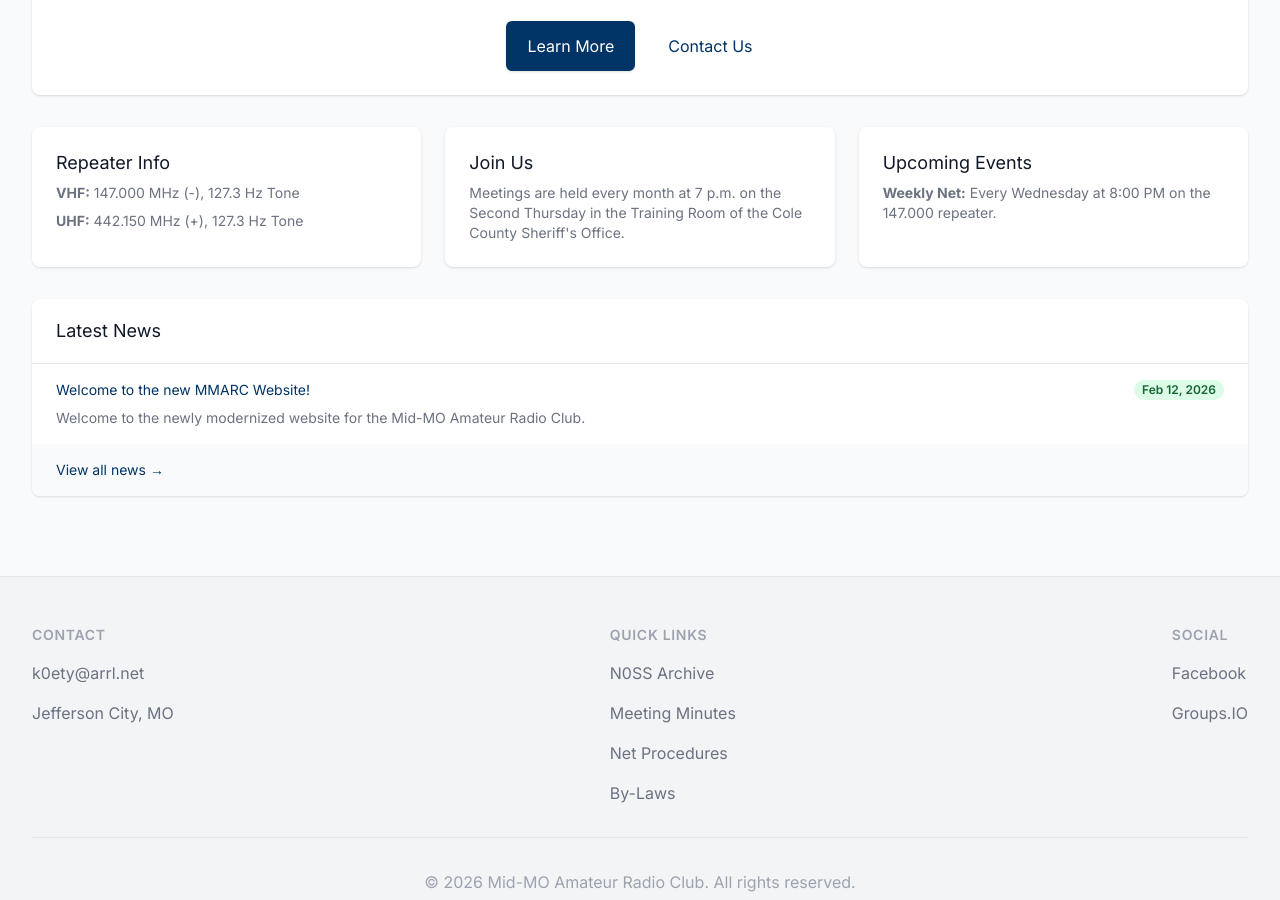
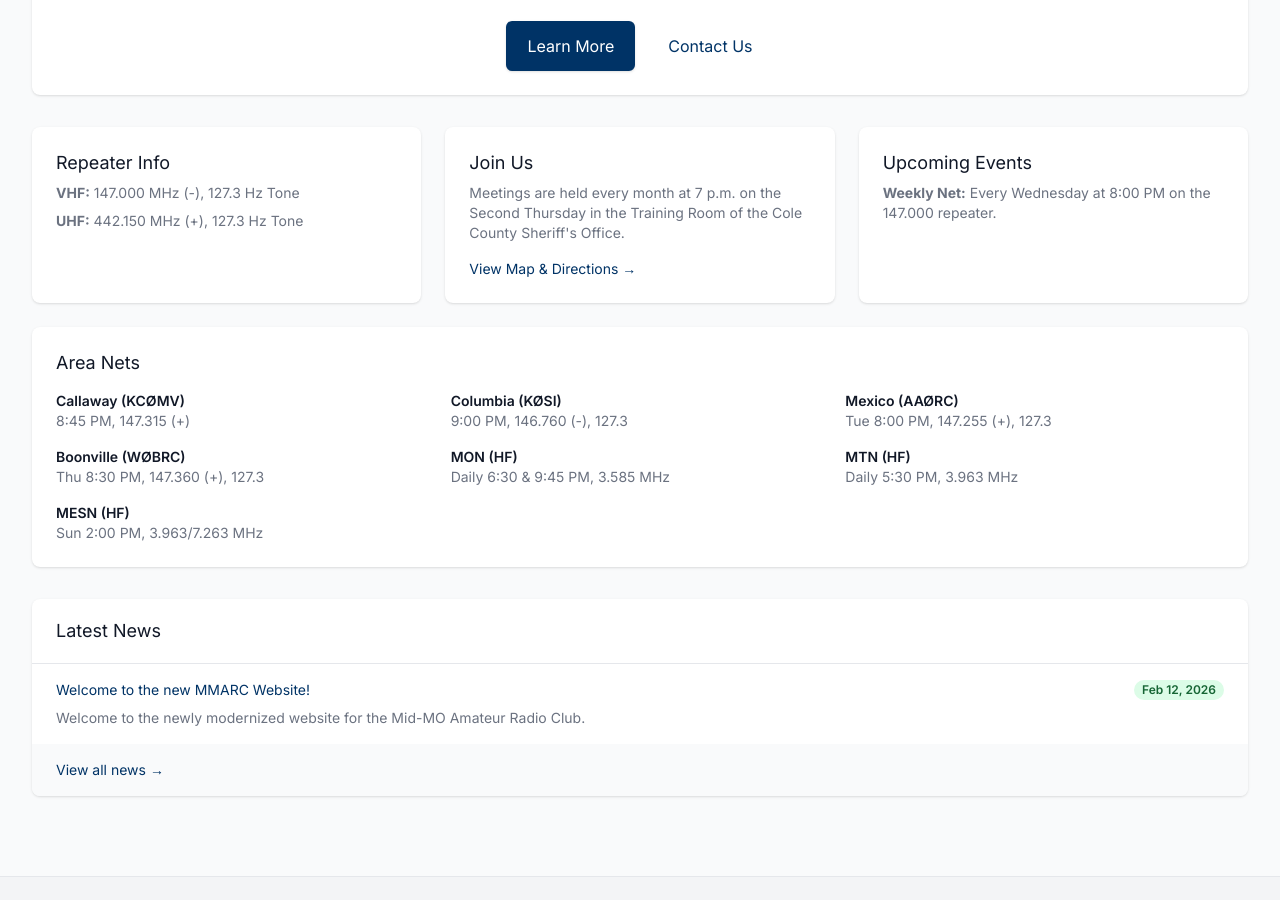
Before and after one commit to kspillane/mmarc-website, a Jekyll site: the page built from index.md, in a window 1280 px wide and 900 px high, scrolled down 304 px. Built offline with Jekyll 4.4.1, drawn with Linux system fonts in a browser that asks for light colours; nearby versions of some CDN libraries.

Commit message:
feat: add comprehensive README and enhance homepage with meeting map link and area nets section.

```diff
--- a/index.md
+++ b/index.md
@@ -45,6 +45,11 @@
       <h3 class="text-lg leading-6 font-medium text-gray-900 dark:text-white">Join Us</h3>
       <div class="mt-2 max-w-xl text-sm text-gray-500 dark:text-gray-300">
         <p>Meetings are held every month at 7 p.m. on the Second Thursday in the Training Room of the Cole County Sheriff's Office.</p>
+        <p class="mt-4">
+            <a href="https://www.google.com/maps/search/?api=1&query=350+E+High+St,+Jefferson+City,+MO+65101" target="_blank" class="text-brand-800 hover:text-brand-900 font-medium">
+                View Map & Directions &rarr;
+            </a>
+        </p>
       </div>
     </div>
   </div>
@@ -55,6 +60,43 @@
       <h3 class="text-lg leading-6 font-medium text-gray-900 dark:text-white">Upcoming Events</h3>
       <div class="mt-2 max-w-xl text-sm text-gray-500 dark:text-gray-300">
         <p><strong>Weekly Net:</strong> Every Wednesday at 8:00 PM on the 147.000 repeater.</p>
+      </div>
+    </div>
+  </div>
+
+  <!-- Missouri Nets -->
+  <div class="bg-white dark:bg-gray-800 overflow-hidden shadow rounded-lg sm:col-span-2 lg:col-span-3">
+    <div class="px-4 py-5 sm:p-6">
+      <h3 class="text-lg leading-6 font-medium text-gray-900 dark:text-white">Area Nets</h3>
+      <div class="mt-4 grid grid-cols-1 sm:grid-cols-2 lg:grid-cols-3 gap-4">
+          <div class="text-sm text-gray-500 dark:text-gray-300">
+              <p class="font-semibold text-gray-900 dark:text-white">Callaway (KCØMV)</p>
+              <p>8:45 PM, 147.315 (+)</p>
+          </div>
+          <div class="text-sm text-gray-500 dark:text-gray-300">
+              <p class="font-semibold text-gray-900 dark:text-white">Columbia (KØSI)</p>
+              <p>9:00 PM, 146.760 (-), 127.3</p>
+          </div>
+          <div class="text-sm text-gray-500 dark:text-gray-300">
+              <p class="font-semibold text-gray-900 dark:text-white">Mexico (AAØRC)</p>
+              <p>Tue 8:00 PM, 147.255 (+), 127.3</p>
+          </div>
+          <div class="text-sm text-gray-500 dark:text-gray-300">
+              <p class="font-semibold text-gray-900 dark:text-white">Boonville (WØBRC)</p>
+              <p>Thu 8:30 PM, 147.360 (+), 127.3</p>
+          </div>
+          <div class="text-sm text-gray-500 dark:text-gray-300">
+              <p class="font-semibold text-gray-900 dark:text-white">MON (HF)</p>
+              <p>Daily 6:30 & 9:45 PM, 3.585 MHz</p>
+          </div>
+           <div class="text-sm text-gray-500 dark:text-gray-300">
+              <p class="font-semibold text-gray-900 dark:text-white">MTN (HF)</p>
+              <p>Daily 5:30 PM, 3.963 MHz</p>
+          </div>
+           <div class="text-sm text-gray-500 dark:text-gray-300">
+              <p class="font-semibold text-gray-900 dark:text-white">MESN (HF)</p>
+              <p>Sun 2:00 PM, 3.963/7.263 MHz</p>
+          </div>
       </div>
     </div>
   </div>
```
Also changed, not shown: README.md (added).
